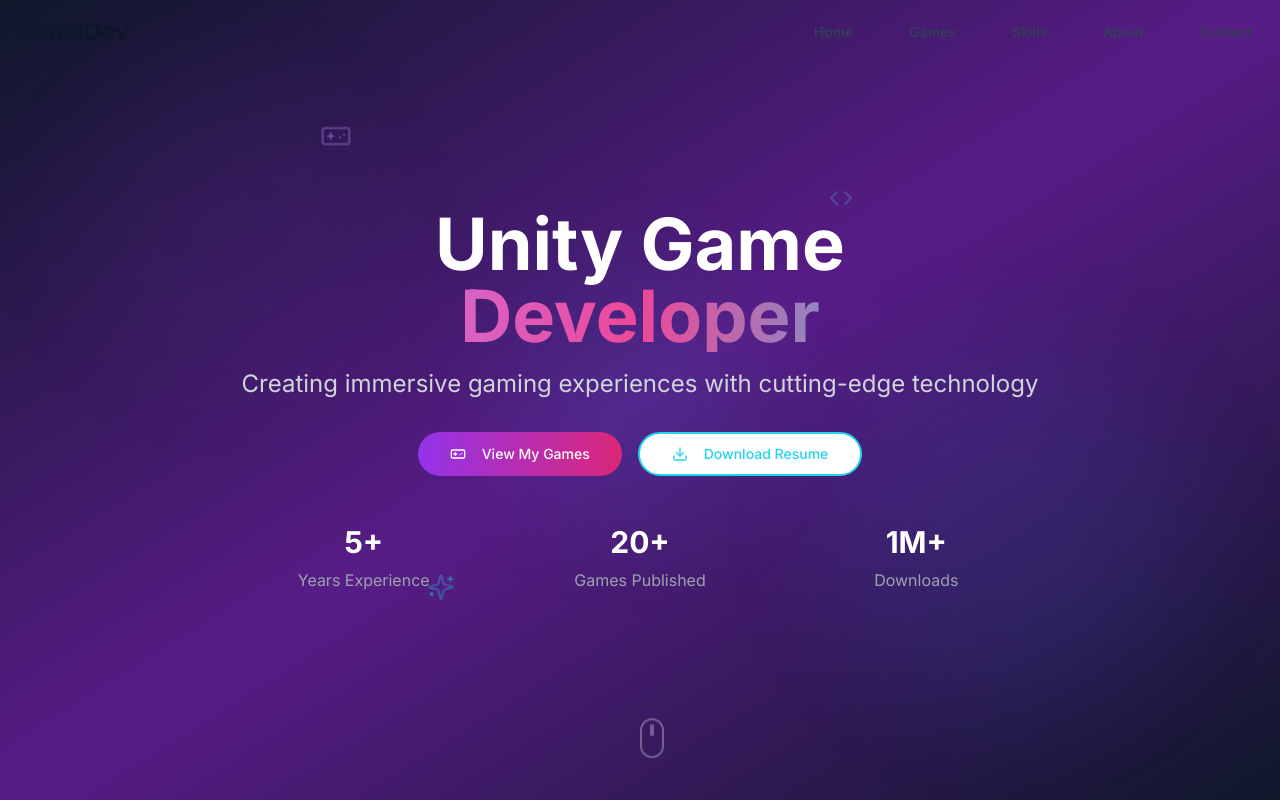
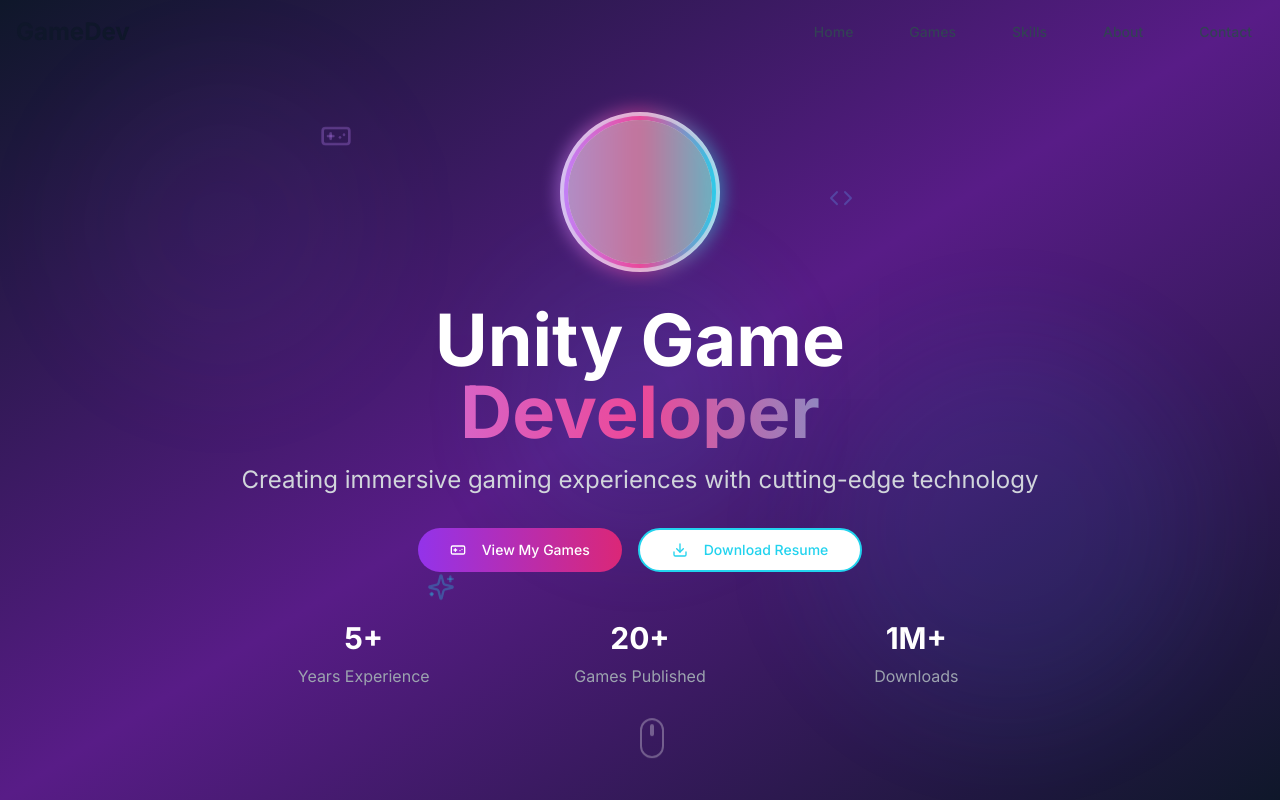
Before and after one commit to shanmukhPunnam/portfolio, a React (Vite) app: page / in a window 1280 px wide. Shown: the top 800 px of the page. Built offline with nearby package versions, Linux system fonts and the light colour scheme; grey boxes are pictures that could not be loaded.

Commit message:
Add image to hero section
Adds a user-provided image to the hero section of the portfolio website.

```diff
--- a/src/components/Hero.tsx
+++ b/src/components/Hero.tsx
@@ -21,8 +21,22 @@ const Hero = () => {
       </div>
 
       <div className="relative z-10 text-center px-6 max-w-4xl mx-auto">
+        {/* Profile Picture */}
+        <div className="mb-8 flex justify-center animate-fade-in">
+          <div className="relative">
+            <div className="w-32 h-32 md:w-40 md:h-40 rounded-full overflow-hidden border-4 border-gradient-to-r from-purple-400 via-pink-500 to-cyan-400 p-1 bg-gradient-to-r from-purple-400 via-pink-500 to-cyan-400">
+              <img
+                src="/lovable-uploads/6da09970-af62-4896-a766-e3213dca4258.png"
+                alt="Unity Game Developer"
+                className="w-full h-full object-cover rounded-full bg-white"
+              />
+            </div>
+            <div className="absolute -inset-1 bg-gradient-to-r from-purple-400 via-pink-500 to-cyan-400 rounded-full opacity-30 blur animate-pulse"></div>
+          </div>
+        </div>
+
         <div className="mb-6">
-          <h1 className="text-5xl md:text-7xl font-bold text-white mb-4 animate-fade-in">
+          <h1 className="text-5xl md:text-7xl font-bold text-white mb-4 animate-fade-in" style={{ animationDelay: '0.1s' }}>
             Unity Game
             <span className="block bg-gradient-to-r from-purple-400 via-pink-500 to-cyan-400 bg-clip-text text-transparent">
               Developer
```
Also changed, not shown: 1 other file (tests, documents, lock files or other folders).
